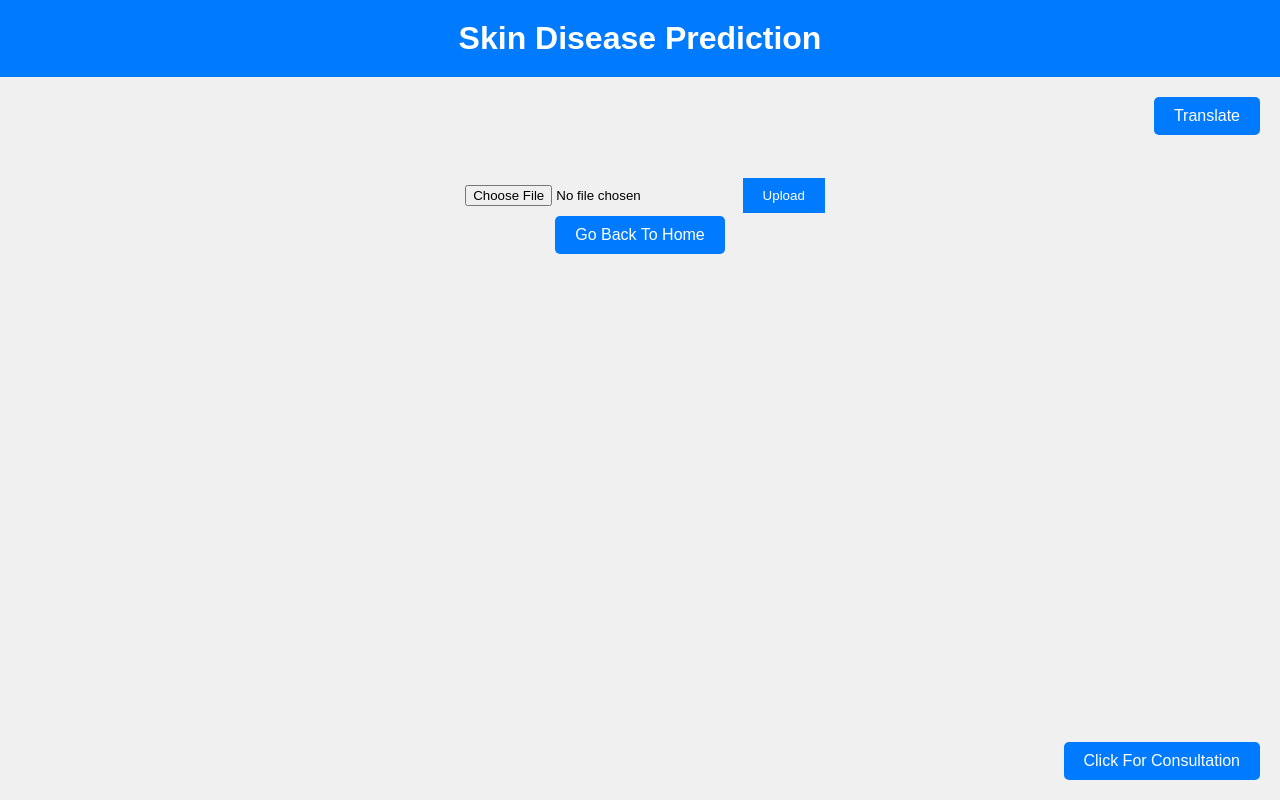
After one commit to mayank123kalb/Nocturnal_ninjas-TIAA, a Flask app: page /common in a window 1280 px wide. The commit adds this page. Run offline with Flask 3, Linux system fonts and the light colour scheme; parts of the project's set-up code (start-up, migrations or seed data) failed here and were passed over.

Commit message:
first commit

```diff
--- a/app.py
+++ b/app.py
@@ -7,6 +7,9 @@ from sklearn.ensemble import RandomForestClassifier
 import joblib
 import google.generativeai as palm
 
+import tensorflow as tf
+from flask import Flask, request, render_template
+from tensorflow.keras.preprocessing.image import load_img, img_to_array
 
 app = Flask(__name__)
 
@@ -14,6 +17,88 @@ API_KEY = 'AIzaSyA4Q2RuZuU5p65TOupateJOatfm_jYYXqA'
 palm.configure(api_key=API_KEY)
 
 model = joblib.load('investment_strategy_model.pkl')
+
+existing_model = tf.keras.models.load_model('aaaaa.hdf5', compile = False)
+
+
+class_names = ["Diversify across different asset classes for a balanced approach.: "
+, "Prioritize long-term growth with a significant allocation to equity investments."
+, "Focus on capital preservation with conservative investment choices."
+, "Utilize tax-advantaged retirement accounts like a provident fund or a pension plan."]
+
+info = {
+    class_names[0]: {
+        "Description": "Diversification involves spreading your investments across various types of assets, such as stocks, bonds, and real estate. This strategy aims to reduce risk by avoiding over-reliance on a single type of investment. A balanced approach considers the long-term benefits of having a "
+                       "mix of assets that may perform differently under various market conditions."
+    },
+    class_names[1]: {
+        "Description": "Emphasizing long-term growth involves allocating a substantial portion of your portfolio to equities (stocks) with the expectation that, over time, the value of these investments will increase. This strategy often requires patience and the ability to weather short-term market fluctuations, as the focus is "
+                       "on the potential for significant appreciation in the value of the investments."
+    },
+    class_names[2]: {
+        "Description": "A conservative investment strategy prioritizes the preservation of capital over high returns. Investors following this approach typically choose lower-risk investments, such as government bonds or blue-chip stocks. While the potential for high returns may be lower compared to more aggressive strategies,"
+                       " the goal is to protect the invested capital from significant losses."
+    },
+    class_names[3]: {
+        "Description": "This strategy involves taking advantage of tax-advantaged retirement accounts to optimize your retirement savings. Examples include provident funds, pension plans, or individual retirement accounts (IRAs). Contributions to these accounts may offer tax benefits, and the funds are often earmarked for retirement, "
+                       "providing a structured approach to long-term financial planning."
+    }
+}
+
+
+class_namess = ["Acne", "Eczema", "Melanoma", "Normal", "Psoriasis", "Tinea", "vitiligo"]
+
+disease_info = {
+    "Acne": {
+        "Description": "Acne is a common skin condition that occurs when hair follicles are clogged with oil and dead skin cells. It often causes pimples and can vary in severity.",
+        "Causes": "Causes of acne include hormonal changes, excess oil production, bacteria, and certain medications.",
+        "Treatment": "Treatment options for acne may include topical creams, oral medications, and lifestyle changes.",
+    },
+    "Ezcema": {
+        "Description": "Acne is a common skin condition that occurs when hair follicles are clogged with oil and dead skin cells. It often causes pimples and can vary in severity.",
+        "Causes": "Causes of acne include hormonal changes, excess oil production, bacteria, and certain medications.",
+        "Treatment": "Treatment options for acne may include topical creams, oral medications, and lifestyle changes.",
+    },
+    "Melanoma": {
+        "Description": "Melanoma is a type of skin cancer that originates in the melanocytes, the pigment-producing cells in the skin. It is considered the most dangerous form of skin cancer because it can rapidly spread to other parts of the body if not detected and treated early. Melanoma often appears as an unusual mole or pigmented skin lesion that can change in size, shape, or color over time.",
+        "Causes": "The primary cause of melanoma is exposure to ultraviolet (UV) radiation from sunlight or artificial sources like tanning beds. Individuals with a history of excessive sun exposure, sunburns, a family history of melanoma, numerous moles, fair skin, and a weakened immune system are at higher risk. UV radiation damages DNA in skin cells, leading to the development of cancerous cells.",
+        "Treatment": "Treatment options for melanoma depend on the stage of the cancer and may include:Surgery, Immunotherapy, Targeted Therapy, Chemotherapy, Radiation Therapy, Clinical Trials",
+    },
+    "Normal":{
+        "Description": "Normal",
+        "Causes": "Normal",
+        "Treatment": "Normal",
+    },
+    "Psoriasis":{
+        "Description": "Psoriasis is a chronic autoimmune skin condition characterized by the rapid buildup of skin cells, leading to the formation of red, scaly patches on the skin's surface. It can affect various parts of the body and often has periods of exacerbation and remission.",
+        "Causes": "The exact cause of psoriasis is not fully understood, but it is thought to involve a combination of genetic, immune system, and environmental factors. Triggers can include stress, infections, certain medications, and injuries to the skin.",
+        "Treatment": "Treatment for psoriasis aims to reduce inflammation, slow down skin cell growth, and alleviate symptoms. Common treatments include topical corticosteroids, phototherapy, oral medications, and biologic drugs. Lifestyle modifications, such as managing stress and avoiding triggers, can also help manage the condition.",
+    },
+    "Tinea":{
+        "Description": "Tinea, commonly known as ringworm, is a contagious fungal infection that affects the skin, scalp, or nails. It often presents as a red, itchy rash with a ring-like appearance. Despite its name, ringworm is not caused by a worm but by various types of fungi.",
+        "Causes": "Tinea is caused by different species of fungi known as dermatophytes. These fungi thrive in warm and humid environments and can be transmitted through direct contact with an infected person or contaminated objects.",
+        "Treatment": "Treatment for tinea typically involves antifungal medications, either topical (creams or ointments) or oral (pills). Good hygiene practices, such as keeping the affected area clean and dry, are important for preventing the spread of the infection.",
+    },
+    "vitiligo":{
+        "Description": "Vitiligo is a long-term skin condition characterized by the loss of skin pigment, resulting in white patches on the skin. It occurs when melanocytes, the cells responsible for producing pigment, are destroyed or stop functioning.",
+        "Causes": "The exact cause of vitiligo is not fully understood, but it is believed to involve a combination of genetic and autoimmune factors. It is not contagious, and it can occur at any age.",
+        "Treatment": "While there is no cure for vitiligo, various treatments can help manage the condition. These treatments may include topical corticosteroids, topical calcineurin inhibitors, narrowband ultraviolet B (NB-UVB) therapy, and surgical options such as skin grafting. Treatment choices depend on the extent and location of the white patches and should be discussed with a dermatologist.",
+    },
+}
+
+disease_videos = {
+    "Acne": "https://youtu.be/phoCNpzyNG4?si=Uk-sP3S_x0LcOBbj",
+    "Eczema": "https://youtu.be/f_sMpdifzVc?si=8wZaVbjtm6ibrOcL",
+    "Melanoma": "https://youtu.be/ZwM5EZYuV1o?si=LfqhSJAhGjm2BTyA",
+    "Normal": "https://www.youtube.com/watch?v=VIDEO_ID_FOR_NORMAL",
+    "Psoriasis": "https://youtu.be/MbmizU2O1XY?si=5V6Or98U0NOYN9Ty",
+    "Tinea": "https://youtu.be/GpG22UKhMNw?si=Y_mz0H-K3zbake17",
+    "vitiligo": "https://youtu.be/Zz35mjTdse4?si=Fc4BFYoDTRH22gmc",
+}
+
+
+
+
 
 # Initialize LabelEncoder
 label_encoder = LabelEncoder()
@@ -28,7 +113,6 @@ label_encoder.fit(df['Investment Strategy'])
 # Extract feature names
 feature_names = X_encoded.columns
 
-
 @app.route('/',methods=["GET", "POST"])
 def index():
   return render_template('index.html')
@@ -37,9 +121,22 @@ def index():
 def finance():
     return render_template('finance.html')
 
+@app.route('/financehome')
+def financehome():
+    return render_template('financehome.html')
+
 @app.route('/diet')
 def diet():
     return render_template('diet.html')
+
+@app.route('/healthhome')
+def healthhome():
+    return render_template('healthhome.html')
+
+@app.route('/consultation')
+def consultation():
+    return render_template('consultation.html')
+
 
 a = 0
 @app.route('/ask', methods=['POST'])
@@ -53,7 +150,6 @@ def ask():
         chat_response = "I can suggest you diet , exercises and also count your calorie intakes what will you like to do ??"
         a=1
     return jsonify({'response': chat_response})
-
 
 @app.route('/predict', methods=['POST'])
 def predict():
@@ -86,14 +182,56 @@ def predict():
         # Inverse transform the numeric prediction back to the original class
         predicted_class = label_encoder.inverse_transform(prediction)
 
-        # Render the result on the HTML page
-        return render_template('finance.html', prediction=f"The predicted investment strategy is: {predicted_class[0]}")
-
-
+        if predicted_class[0] in info:
+            predicted_description = info[predicted_class[0]]["Description"]
+        # Render the result on the HTML page with the predicted class
+        return render_template('finance.html', prediction=f"The predicted investment strategy is: {predicted_class[0]}", description=predicted_description)
 
     except Exception as e:
+        # Render the error on the HTML page
         return render_template('finance.html', error=f"An error occurred: {str(e)}")
 
+def predict_skin_disease(image_path):
+    img = load_img(image_path, target_size=(224, 224))  # Adjust target_size as needed
+    img_array = img_to_array(img)
+    img_array = np.expand_dims(img_array, axis=0)
+    img_array = tf.keras.applications.efficientnet_v2.preprocess_input(img_array)
+    predictions = existing_model.predict(img_array)
+    predicted_class_index = np.argmax(predictions)
+    predicted_class_name = class_namess[predicted_class_index]
+    return predicted_class_name
+
+@app.route('/common', methods=['GET', 'POST'])
+def common():
+    predicted_class = None
+    disease_description = None
+    disease_causes = None
+    disease_treatment = None
+    disease_video_url = None
+    if request.method == 'POST':
+        # Check if a file was uploaded
+        if 'file' not in request.files:
+            return render_template('index.html', error='No file part')
+        file = request.files['file']
+        # Check if the file has a filename
+        if file.filename == '':
+            return render_template('index.html', error='No selected file')
+        if file:
+            # Save the uploaded file to a temporary location
+            temp_file_path = "temp.jpg"
+            file.save(temp_file_path)
+            # Get the predicted class
+            predicted_class = predict_skin_disease(temp_file_path)
+            # Fetch disease information and video URL based on the predicted class
+            if predicted_class in disease_info:
+                disease_description = disease_info[predicted_class]["Description"]
+                disease_causes = disease_info[predicted_class]["Causes"]
+                disease_treatment = disease_info[predicted_class]["Treatment"]
+                if predicted_class in disease_videos:
+                    disease_video_url = disease_videos[predicted_class]
+    return render_template('common.html', predicted_class=predicted_class, disease_description=disease_description,
+                           disease_causes=disease_causes, disease_treatment=disease_treatment,
+                           disease_video_url=disease_video_url)
 
 
 if __name__ == "__main__":
--- /dev/null
+++ b/templates/common.html
@@ -0,0 +1,241 @@
+<!DOCTYPE html>
+<html lang="en">
+<head>
+    <meta charset="UTF-8">
+    <title>Skin Disease Prediction</title>
+    <style>
+        body {
+            font-family: Arial, sans-serif;
+            background-color: #f0f0f0;
+            text-align: center;
+            margin: 0;
+            padding: 0;
+        }
+
+        h1 {
+            background-color: #007bff;
+            color: #fff;
+            padding: 20px 0;
+            margin: 0;
+        }
+
+        h2 {
+            margin-top: 20px;
+            color: #007bff;
+        }
+
+        form {
+            margin-top: 20px;
+        }
+
+        input[type="file"] {
+            padding: 10px;
+            margin-right: 10px;
+        }
+
+        input[type="submit"] {
+            background-color: #007bff;
+            color: #fff;
+            border: none;
+            padding: 10px 20px;
+            cursor: pointer;
+        }
+
+        p {
+            margin-top: 10px;
+        }
+
+        .disease-info {
+            background-color: #fff;
+            border: 1px solid #ccc;
+            padding: 20px;
+            border-radius: 5px;
+            margin-top: 20px;
+            text-align: left;
+        }
+
+        /* New CSS for the image box */
+        .image-box {
+            border: 2px solid #007bff;
+            padding: 20px;
+            margin: 20px auto;
+            max-width: 400px;
+            border-radius: 5px;
+        }
+
+        img {
+            max-width: 100%;
+            height: auto;
+        }
+
+        .translate-button {
+            background-color: #007bff;
+            color: #fff;
+            border: none;
+            padding: 10px 20px;
+            cursor: pointer;
+            text-decoration: none;
+            margin: 10px;
+            border-radius: 5px;
+        }
+
+        /* Position the translator button in the top right corner */
+        .navbar {
+            display: flex;
+            justify-content: flex-end;
+            align-items: center;
+            padding: 10px;
+            background-color: #f0f0f0;
+            position: sticky;
+            top: 0;
+        }
+
+        /* Style the navbar */
+        .navbar a {
+            margin-left: 10px;
+            text-decoration: none;
+            color: #fff; /* Text color for navbar links */
+        }
+        .image-display {
+            margin-top: 20px;
+        }
+
+        .image-display img {
+            max-width: 100%;
+            height: auto;
+        }
+        .nav-button {
+    display: inline-block;
+    padding: 10px 20px;
+    background-color: #007bff;
+    color: #fff;
+    text-decoration: none;
+    border: none;
+    border-radius: 5px;
+    cursor: pointer;
+}
+.image-button {
+    text-align: center;
+    margin-top: 20px;
+}
+
+.image-link {
+    display: inline-block;
+    padding: 10px 20px;
+    background-color: #007bff;
+    color: #fff;
+    text-decoration: none;
+    border: none;
+    border-radius: 5px;
+    cursor: pointer;
+    transition: background-color 0.3s;
+}
+
+.image-link:hover {
+    background-color: #0056b3; /* Change color on hover if desired */
+}
+
+.nav-button:hover {
+    background-color: #0056b3; /* Change color on hover if desired */
+}
+.consultation-button {
+    position: fixed;
+    bottom: 20px;
+    right: 20px;
+    background-color: #007bff;
+    color: #fff;
+    text-decoration: none;
+    border: none;
+    border-radius: 5px;
+    padding: 10px 20px; /* Adjust the padding as needed */
+    cursor: pointer;
+    z-index: 999; /* Ensure it's above other elements */
+    transition: background-color 0.3s; /* Add a transition effect */
+}
+
+/* Style for the consultation button on hover */
+.consultation-button:hover {
+    background-color: #0056b3; /* Change color on hover if desired */
+}
+    </style>
+</head>
+<body>
+    <h1>Skin Disease Prediction</h1>
+    <div class="navbar">
+        <a href="#" id="google_translate_element" class="translate-button">Translate</a>
+    </div>
+
+    <form method="POST" enctype="multipart/form-data">
+        <input type="file" name="file">
+        <input type="submit" value="Upload">
+    </form>
+
+    <!-- Display uploaded image in a box -->
+    {% if uploaded_image %}
+  <div class="image-button">
+    <a href="{{ uploaded_image }}" target="_blank" class="image-link">
+        <h2>Upload Image</h2>
+    </a>
+</div>
+
+    {% endif %}
+
+    {% if predicted_class %}
+        <h2>Predicted Skin Disease Class:</h2>
+        <p>{{ predicted_class }}</p>
+        <!-- Display disease information here -->
+        <div class="disease-info">
+            <h2>Disease Information (Description, Causes, Common treatment)</h2>
+            <p>{{ disease_description }}</p>
+            <p>{{ disease_causes }}</p>
+            <p>{{ disease_treatment }}</p>
+        </div>
+
+        <!-- Display YouTube video thumbnail based on the provided video URL -->
+       <div class="disease-info">
+    <h2>For more information click here</h2>
+    {% if disease_video_url %}
+        <div id="video-thumbnail"></div>
+        <script type="text/javascript">
+            function getYouTubeVideoId(url) {
+                var videoIdMatch = url.match(/(?:\?v=|\/embed\/|\/\d\/|\/vi\/|\/v\/|\/e\/|youtu.be\/|\/embed\/|\/user\/[a-zA-Z0-9]+\#\/watch\?v=)([^\#\?\&\n]*))/);
+                if (videoIdMatch && videoIdMatch[1]) {
+                    return videoIdMatch[1];
+                }
+                return null;
+            }
+
+            var videoUrl = '{{ disease_video_url }}';
+            var videoId = getYouTubeVideoId(videoUrl);
+
+            if (videoId) {
+                var thumbnailUrl = 'https://img.youtube.com/vi/' + videoId + '/0.jpg';
+                var videoThumbnail = document.getElementById('video-thumbnail');
+                videoThumbnail.innerHTML = '<img src="' + thumbnailUrl + '" alt="Video Thumbnail">';
+            }
+        </script>
+        <p><a href="{{ disease_video_url }}" target="_blank">Watch Video</a></p>
+    {% else %}
+        <p>No video available for this disease.</p>
+    {% endif %}
+</div>
+    {% endif %}
+
+    {% if error %}
+        <p>{{ error }}</p>
+    {% endif %}
+    <a class="consultation-button" href="{{ url_for('consultation') }}">Click For Consultation</a>
+<a class="nav-button" href="{{ url_for('healthhome') }}">Go Back To Home</a>
+    <script type="text/javascript">
+        function googleTranslateElementInit() {
+            new google.translate.TranslateElement(
+                { pageLanguage: 'en', layout: google.translate.TranslateElement.InlineLayout.SIMPLE },
+                'google_translate_element'
+            );
+        }
+
+
+    </script>
+    <script type="text/javascript" src="//translate.google.com/translate_a/element.js?cb=googleTranslateElementInit"></script>
+</body>
+</html>
--- a/templates/index.html
+++ b/templates/index.html
@@ -138,10 +138,13 @@ https://templatemo.com/tm-570-chain-app-dev
               <li class="scroll-to-section"><a href="#top" class="active">Home</a></li>
               <li class="scroll-to-section"><a href="http://192.168.1.3:5002/">Travel</a></li>
                 <li class="scroll-to-section">
-                  <a class="scroll-to-section" href="{{ url_for('finance')}}"> Investment</a>
+                  <a class="scroll-to-section" href="{{ url_for('financehome')}}"> Investment</a>
                 </li>
 
               <li class="scroll-to-section"><a href="http://192.168.1.3:5001/">Diet</a></li>
+                 <li class="scroll-to-section">
+                  <a class="scroll-to-section" href="{{ url_for('healthhome')}}"> Health</a>
+                </li>
               <li><div class="gradient-button"><a id="modal_trigger" href="#modal"><i class="fa fa-sign-in-alt"></i> Sign In Now</a></div></li>
             </ul>
             <a class='menu-trigger'>
```
Also changed, not shown: templates/consultation.html (added, +106 -0 lines), templates/finance.html (+16 -5 lines), templates/financehome.html (+59 -0 lines), templates/healthhome.html (added, +73 -0 lines), main.py (line endings or trailing spaces), static/assets/images/ab.png (added), static/assets/images/icon-5.png (added), temp.jpg (added), 1 other file.
